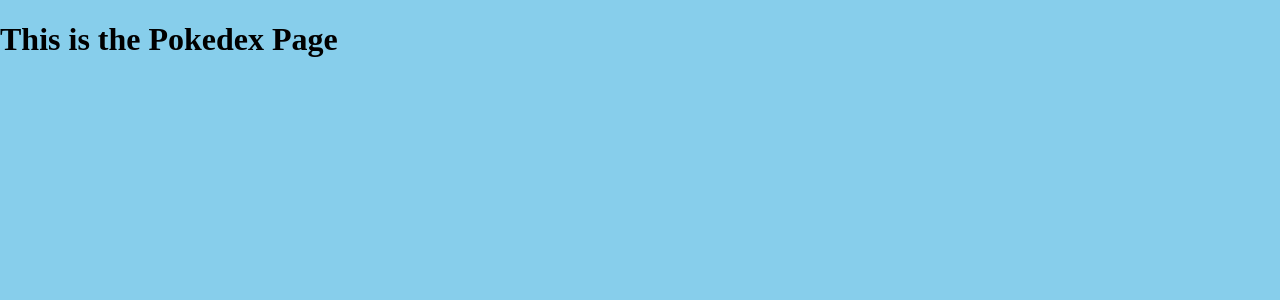
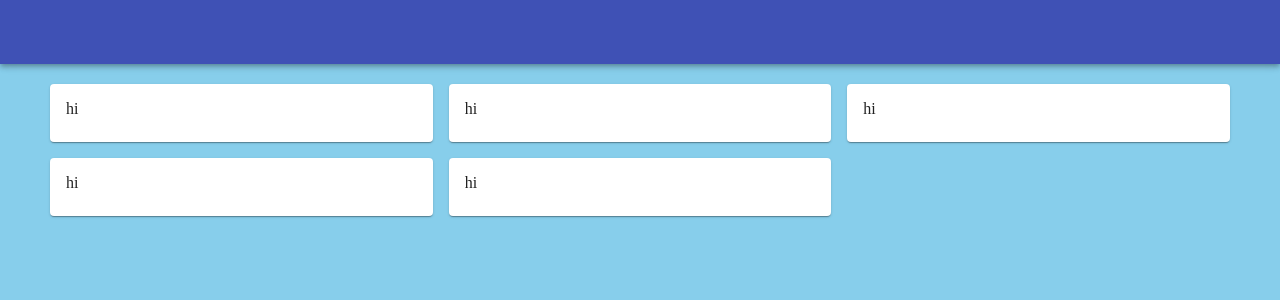
Before and after one commit to Krishan3099/ReactDex, a React (Create React App) app: page / in a window 1280 px wide. Shown: the top 300 px of the page. Built offline with nearby package versions, Linux system fonts and the light colour scheme.

Commit message:
added layout for pokedex component

```diff
--- a/src/Pokedex.js
+++ b/src/Pokedex.js
@@ -1,8 +1,49 @@
 import React from 'react'
+import { makeStyles } from '@material-ui/styles'
+import {
+  AppBar,
+  Toolbar,
+  Grid,
+  Card,
+  CardMedia,
+  CardContent
+} from '@material-ui/core'
+
+
+const useStyles = makeStyles({
+  pokedexContainer: {
+    paddingTop: '20px',
+    paddingLeft: '50px',
+    paddingRight: '50px',
+  }
+})
+
+const getPokemonCard = () => {
+  return(
+    <Grid item xs={12} sm={4}>
+      <Card>
+        <CardContent>hi</CardContent>
+      </Card>
+    </Grid>
+  )
+}
 
 const Pokedex = () => {
+  const classes = useStyles()
+
   return (
-    <div><h1>This is the Pokedex Page</h1></div>
+    <>
+      <AppBar position='static'>
+        <Toolbar/>
+      </AppBar>
+      <Grid container spacing={2} className={classes.pokedexContainer}>
+        {getPokemonCard()}
+        {getPokemonCard()}
+        {getPokemonCard()}
+        {getPokemonCard()}
+        {getPokemonCard()}
+      </Grid>
+    </>
   )
 }
 
```
